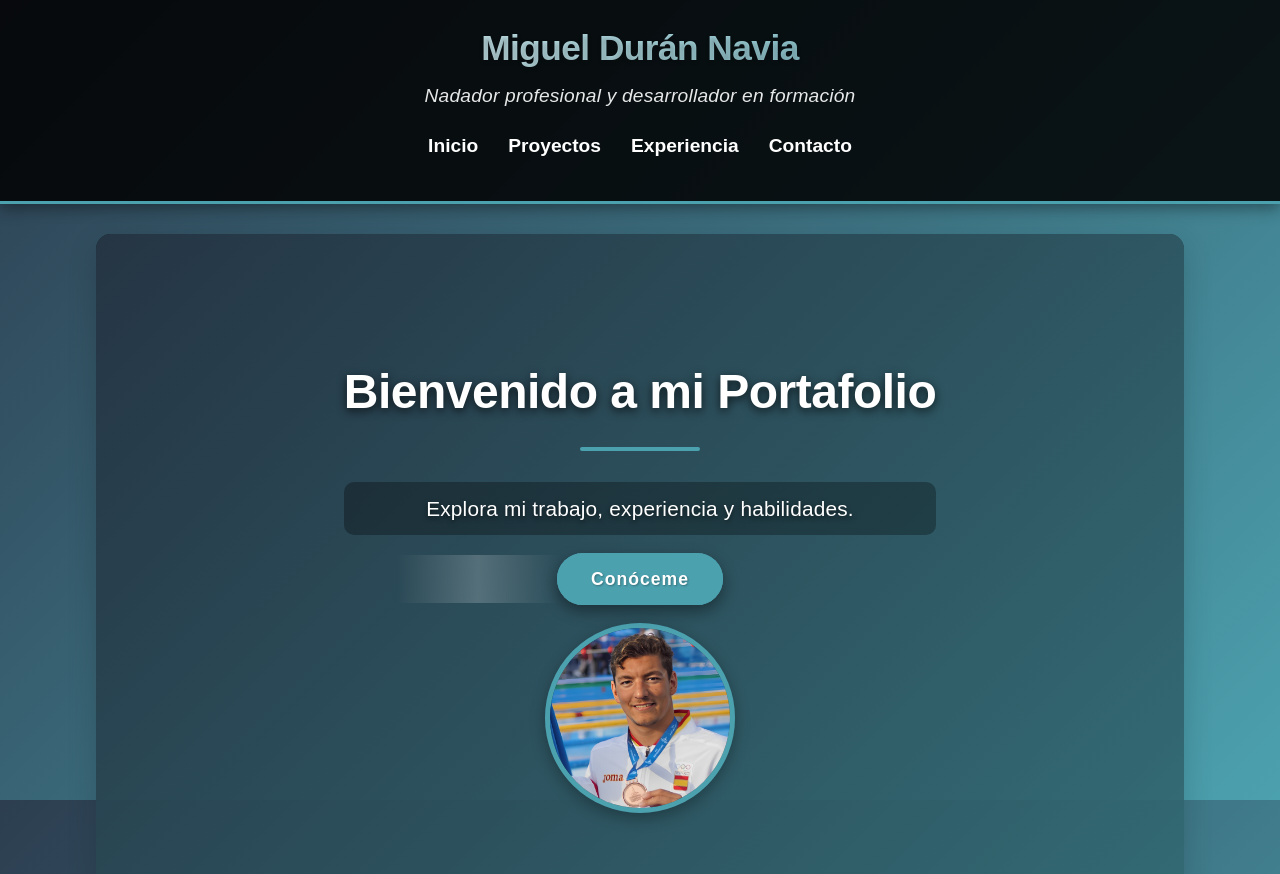
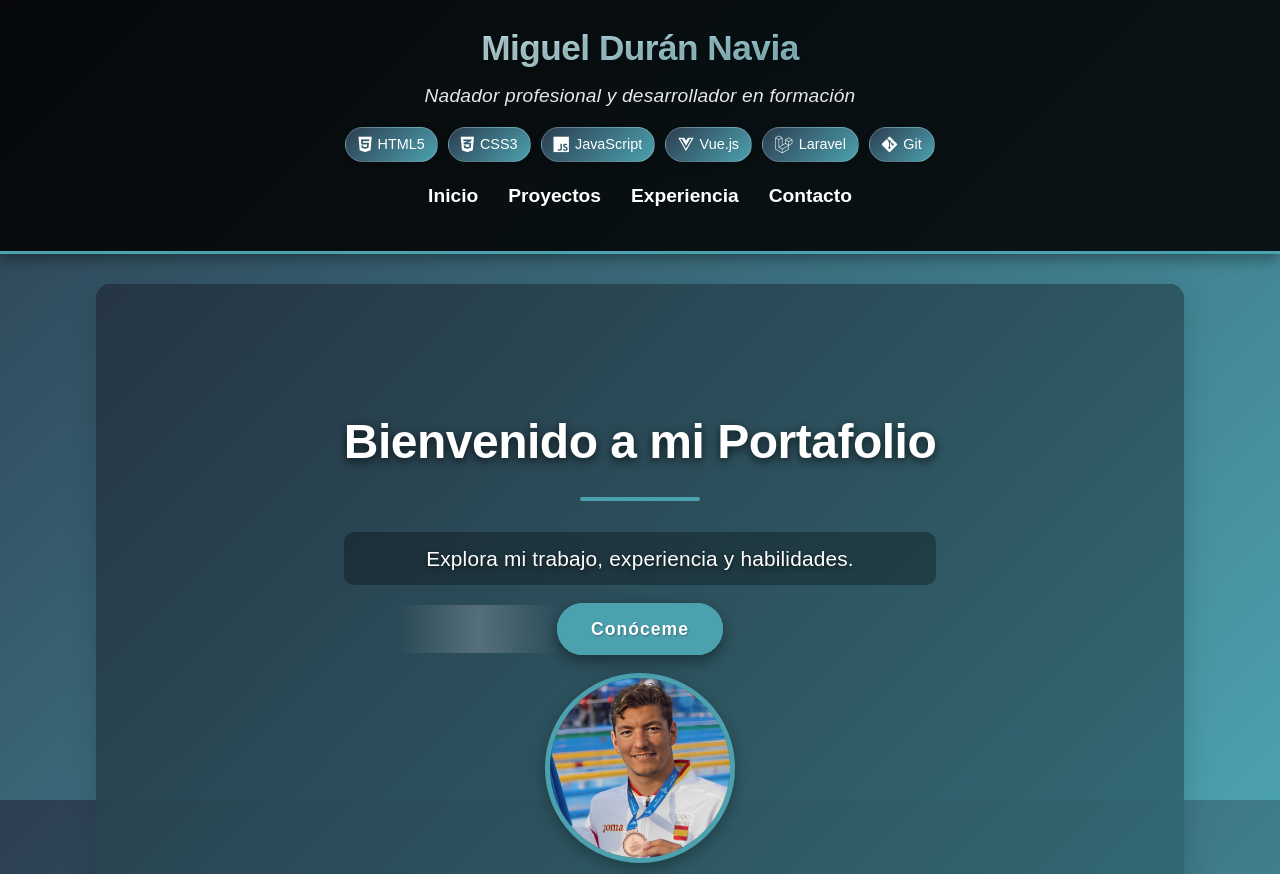
Before and after one commit to miguel-duran1/miguel-duran1.github.io, a plain HTML site: page index.html in a window 1280 px wide. Shown: the top 874 px of the page. Drawn offline with Linux system fonts and the light colour scheme.

Commit message:
añado como las habilidades de programacion  que he realizado.

```diff
--- a/contacto.css
+++ b/contacto.css
@@ -709,3 +709,57 @@ body.dark-mode .welcome-message p {
 body.dark-mode footer {
     background: rgba(17, 24, 39, 0.95);
 }
+
+/* Badges de habilidades en el header */
+.skills-badges {
+    display: flex;
+    flex-wrap: wrap;
+    justify-content: center;
+    gap: 10px;
+    margin-bottom: 15px;
+    max-width: 800px;
+    margin-left: auto;
+    margin-right: auto;
+}
+
+.skill-badge {
+    background: linear-gradient(135deg, #2c3e50, #4ca1af);
+    color: white;
+    padding: 5px 12px;
+    border-radius: 50px;
+    font-size: 0.9rem;
+    font-weight: 500;
+    display: flex;
+    align-items: center;
+    gap: 6px;
+    box-shadow: 0 3px 8px rgba(0, 0, 0, 0.2);
+    transition: all 0.3s ease;
+    border: 1px solid rgba(255, 255, 255, 0.2);
+}
+
+.skill-badge:hover {
+    transform: translateY(-3px);
+    box-shadow: 0 5px 12px rgba(0, 0, 0, 0.3);
+    background: linear-gradient(135deg, #4ca1af, #2c3e50);
+}
+
+.skill-badge i {
+    font-size: 1.1rem;
+}
+
+/* Media Queries para móviles */
+@media (max-width: 768px) {
+    .skills-badges {
+        gap: 8px;
+        margin-bottom: 12px;
+    }
+
+    .skill-badge {
+        padding: 4px 10px;
+        font-size: 0.8rem;
+    }
+
+    .skill-badge i {
+        font-size: 1rem;
+    }
+}
--- a/index.html
+++ b/index.html
@@ -11,6 +11,16 @@
     <header id="main-header">
         <h1>Miguel Durán Navia</h1>
         <p>Nadador profesional y desarrollador en formación</p>
+
+        <div class="skills-badges">
+            <div class="skill-badge"><i class="fab fa-html5"></i> HTML5</div>
+            <div class="skill-badge"><i class="fab fa-css3-alt"></i> CSS3</div>
+            <div class="skill-badge"><i class="fab fa-js"></i> JavaScript</div>
+            <div class="skill-badge"><i class="fab fa-vuejs"></i> Vue.js</div>
+            <div class="skill-badge"><i class="fab fa-laravel"></i> Laravel</div>
+            <div class="skill-badge"><i class="fab fa-git-alt"></i> Git</div>
+        </div>
+
         <nav aria-label="Navegación principal">
             <ul>
                 <li><a href="index.html">Inicio</a></li>
--- a/style.css
+++ b/style.css
@@ -788,3 +788,57 @@ body.dark-mode footer {
 .theme-toggle-btn i {
     font-size: 1.2rem;
 }
+
+/* Badges de habilidades en el header */
+.skills-badges {
+    display: flex;
+    flex-wrap: wrap;
+    justify-content: center;
+    gap: 10px;
+    margin-bottom: 15px;
+    max-width: 800px;
+    margin-left: auto;
+    margin-right: auto;
+}
+
+.skill-badge {
+    background: linear-gradient(135deg, #2c3e50, #4ca1af);
+    color: white;
+    padding: 5px 12px;
+    border-radius: 50px;
+    font-size: 0.9rem;
+    font-weight: 500;
+    display: flex;
+    align-items: center;
+    gap: 6px;
+    box-shadow: 0 3px 8px rgba(0, 0, 0, 0.2);
+    transition: all 0.3s ease;
+    border: 1px solid rgba(255, 255, 255, 0.2);
+}
+
+.skill-badge:hover {
+    transform: translateY(-3px);
+    box-shadow: 0 5px 12px rgba(0, 0, 0, 0.3);
+    background: linear-gradient(135deg, #4ca1af, #2c3e50);
+}
+
+.skill-badge i {
+    font-size: 1.1rem;
+}
+
+/* Media Queries para móviles */
+@media (max-width: 768px) {
+    .skills-badges {
+        gap: 8px;
+        margin-bottom: 12px;
+    }
+
+    .skill-badge {
+        padding: 4px 10px;
+        font-size: 0.8rem;
+    }
+
+    .skill-badge i {
+        font-size: 1rem;
+    }
+}
```
Also changed, not shown: contacto.html (+10 -0 lines), experiencia.html (+10 -0 lines), proyectos.html (+10 -0 lines).
